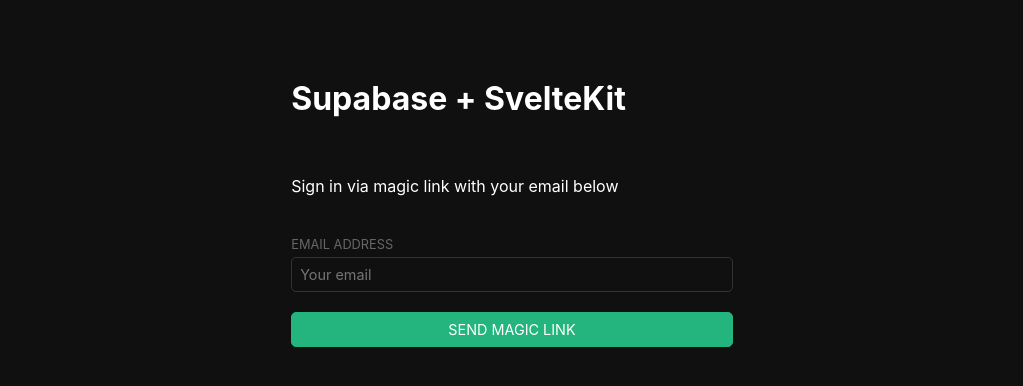
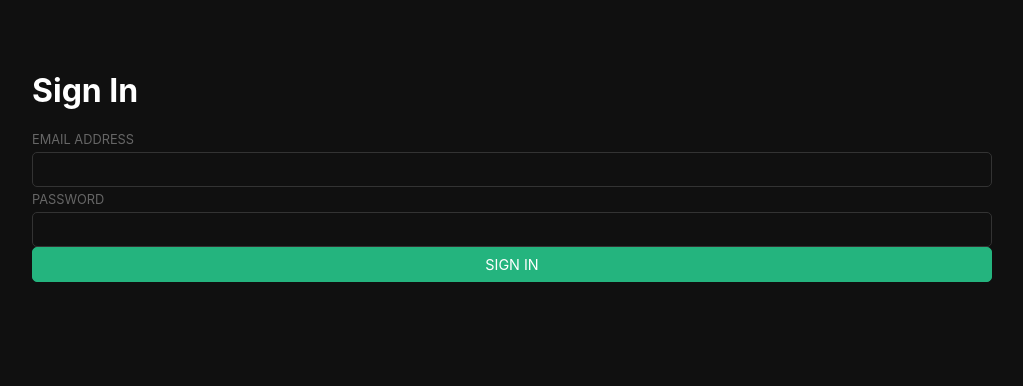
Before and after one commit to ravensbasketball/admin, a SvelteKit app: page / in a window 1280 px wide. Shown: the top 386 px of the page, without its empty margins (128-1151 px from the left). Built offline with nearby package versions, Linux system fonts and the light colour scheme; no server answers.

Commit message:
Updated to sign in with email

```diff
--- a/src/routes/+page.server.ts
+++ b/src/routes/+page.server.ts
@@ -2,40 +2,47 @@
 import { fail, redirect } from '@sveltejs/kit'
 import type { Actions, PageServerLoad } from './$types'
 
-export const load: PageServerLoad = async ({ url, locals: { safeGetSession } }) => {
-  const { session } = await safeGetSession()
+export const load: PageServerLoad = async ( { url, locals: { safeGetSession } } ) => {
+const { session } = await safeGetSession()
 
-  // if the user is already logged in return them to the account page
-  if (session) {
-    redirect(303, '/account')
-  }
+// if the user is already logged in return them to the account page
+if ( session ) {
+	redirect( 303, '/account' )
+}
 
-  return { url: url.origin }
+return { url: url.origin }
 }
 
 export const actions: Actions = {
-	default: async (event) => {
+	default: async ( event ) => {
 		const {
 			url,
 			request,
 			locals: { supabase }
 		} = event
+
 		const formData = await request.formData()
-		const email = formData.get('email') as string
-    const validEmail = /^[\w-\.+]+@([\w-]+\.)+[\w-]{2,8}$/.test(email)
 
-		if (!validEmail) {
-			return fail(400, { errors: { email: "Please enter a valid email address" }, email })
+		const email = formData.get( 'email' ) as string
+		const validEmail = /^[\w-\.+]+@([\w-]+\.)+[\w-]{2,8}$/.test( email )
+
+		if ( !validEmail ) {
+			return fail( 400, { errors: { email: 'Please enter a valid email address' }, email } )
 		}
 
-		const { error } = await supabase.auth.signInWithOtp({ email })
+		const password = formData.get( 'password' ) as string
 
-		if (error) {
-			return fail(400, {
+		const { data, error } = await supabase.auth.signInWithPassword( {
+			email: email,
+			password: password
+		} );
+
+		if ( error ) {
+			return fail( 400, {
 				success: false,
 				email,
 				message: `There was an issue, Please contact support.`
-			})
+			} )
 		}
 
 		return {
--- a/src/routes/+page.svelte
+++ b/src/routes/+page.svelte
@@ -1,4 +1,3 @@
-<!-- src/routes/+page.svelte -->
 <script lang="ts">
 	import { enhance } from '$app/forms'
 	import type { ActionData, SubmitFunction } from './$types.js'
@@ -6,13 +5,15 @@
 	interface Props {
 		form: ActionData
 	}
+
 	let { form }: Props = $props()
 
 	let loading = $state(false)
 
 	const handleSubmit: SubmitFunction = () => {
 		loading = true
-		return async ({ update }) => {
+
+		return async ( { update } ) => {
 			update()
 			loading = false
 		}
@@ -23,35 +24,30 @@
 	<title>User Management</title>
 </svelte:head>
 
-<form class="row flex flex-center" method="POST" use:enhance={handleSubmit}>
-	<div class="col-6 form-widget">
-		<h1 class="header">Supabase + SvelteKit</h1>
-		<p class="description">Sign in via magic link with your email below</p>
+<h1>Sign In</h1>
+
+<form method="POST" use:enhance={handleSubmit}>
 	{#if form?.message !== undefined}
 		<div class="success {form?.success ? '' : 'fail'}">
 			{form?.message}
 		</div>
 	{/if}
-		<div>
+
 	<label for="email">Email address</label>
-			<input
-				id="email"
-				name="email"
-				class="inputField"
-				type="email"
-				placeholder="Your email"
-				value={form?.email ?? ''}
-			/>
-		</div>
+	<input id="email" name="email" type="email" value={form?.email ?? ''} required>
+
 	{#if form?.errors?.email}
 		<span class="flex items-center text-sm error">
 			{form?.errors?.email}
 		</span>
 	{/if}
-		<div>
+
+	<label for="password">Password</label>
+	<input id="password" name="password" type="password" value={form?.password ?? ''} required>
+
+	<br>
+
 	<button class="button primary block">
-				{ loading ? 'Loading' : 'Send magic link' }
+		{ loading ? 'Loading' : 'Sign In' }
 	</button>
-		</div>
-	</div>
 </form>
```
Also changed, not shown: src/routes/+layout.ts (+6 -6 lines), src/routes/account/+page.svelte (indentation only). Lines whose indentation alone changed are shown as unchanged.
